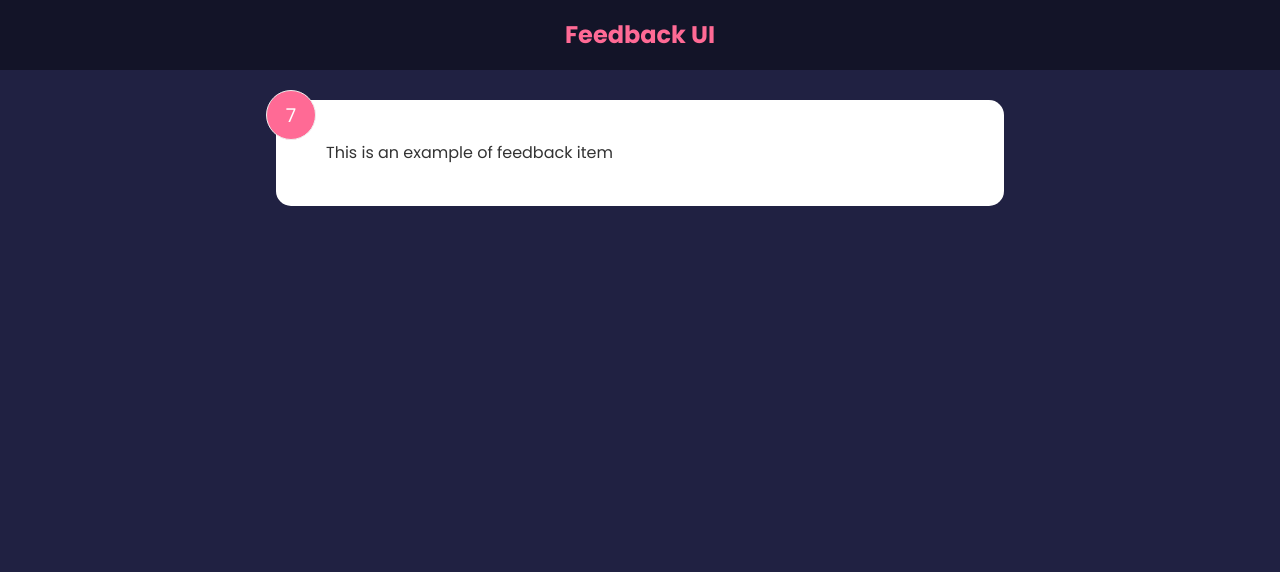
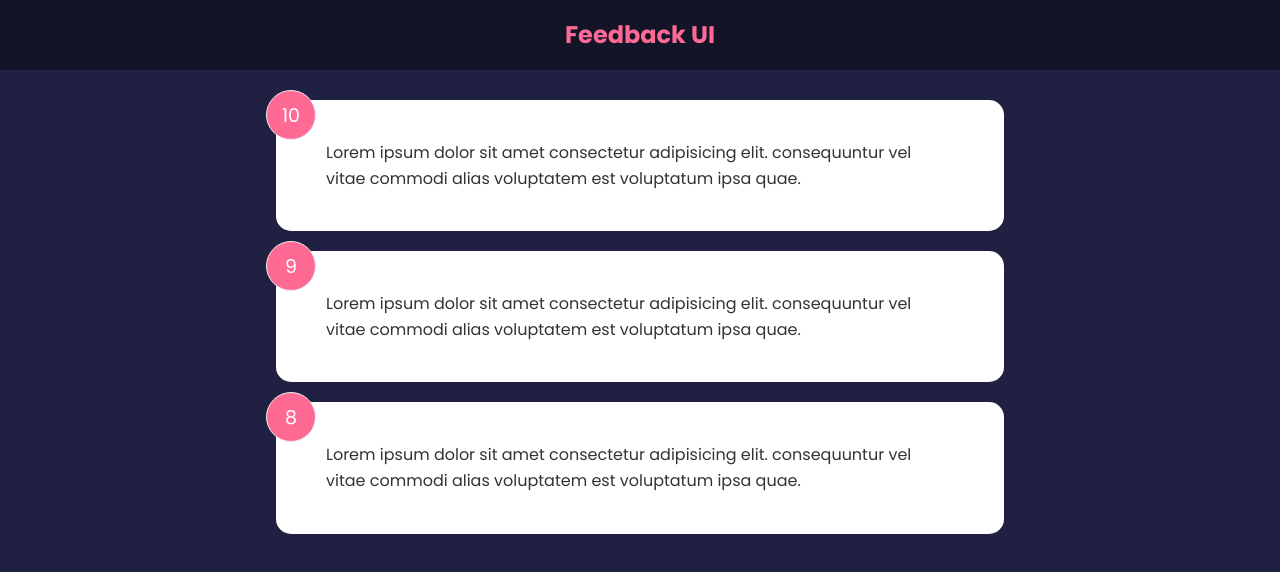
Before and after one commit to sokhengpory/feedback-app, a React (Create React App) app: page / in a window 1280 px wide. Shown: the top 572 px of the page. Built offline with nearby package versions, Linux system fonts and the light colour scheme.

Commit message:
managing globale state

```diff
--- a/src/App.js
+++ b/src/App.js
@@ -1,15 +1,22 @@
+import { useState } from 'react';
+
 import Header from './components/Header';
-import FeedbackItem from './components/FeedbackItem';
+import FeedbackList from './components/FeedbackList';
+import FeedbackData from './data/FeedbackData';
 
 // when we return JSX, it must be only one parent element
 // "<></>"" react fragment use when we don't want any div to wrap the child element
 // class => className, for => htmlFor
 function App() {
+  // manange global state level componenet
+  // first arg is the state's value and the second arg is the function to change the state's value
+  const [feedback, setFeedback] = useState(FeedbackData);
+
   return (
     <>
       <Header />
       <div className="container">
-        <FeedbackItem />
+        <FeedbackList feedback={feedback} />
       </div>
     </>
   );
--- a/src/components/FeedbackItem.jsx
+++ b/src/components/FeedbackItem.jsx
@@ -1,17 +1,16 @@
-import { useState } from 'react';
+import PropTypes from 'prop-types';
 
-function FeedbackItem() {
-  // manage app level component state
-  // first arg is the state's value and the second arg is the function to change the state's value
-  const [rating, setRating] = useState(7);
-  const [text, setText] = useState('This is an example of feedback item');
-
+function FeedbackItem({ item }) {
   return (
     <div className="card">
-      <div className="num-display">{rating}</div>
-      <div className="text-display">{text}</div>
+      <div className="num-display">{item.rating}</div>
+      <div className="text-display">{item.text}</div>
     </div>
   );
 }
 
+FeedbackItem.propTypes = {
+  item: PropTypes.object,
+};
+
 export default FeedbackItem;
--- /dev/null
+++ b/src/components/FeedbackList.jsx
@@ -0,0 +1,24 @@
+import PropTypes from 'prop-types';
+
+import FeedbackItem from './FeedbackItem';
+
+function FeedbackList({ feedback }) {
+  // check if for feedback
+  if (!feedback || feedback.length === 0) {
+    return <p>No feedback yet.</p>;
+  }
+
+  return (
+    <div className="feedback-list">
+      {feedback.map((item) => {
+        return <FeedbackItem key={item.id} item={item} />;
+      })}
+    </div>
+  );
+}
+
+FeedbackList.propTypes = {
+  feedback: PropTypes.array,
+};
+
+export default FeedbackList;
--- /dev/null
+++ b/src/data/FeedbackData.js
@@ -0,0 +1,19 @@
+const FeedbackData = [
+  {
+    id: 1,
+    rating: 10,
+    text: 'Lorem ipsum dolor sit amet consectetur adipisicing elit. consequuntur vel vitae commodi alias voluptatem est voluptatum ipsa quae.',
+  },
+  {
+    id: 2,
+    rating: 9,
+    text: 'Lorem ipsum dolor sit amet consectetur adipisicing elit. consequuntur vel vitae commodi alias voluptatem est voluptatum ipsa quae.',
+  },
+  {
+    id: 3,
+    rating: 8,
+    text: 'Lorem ipsum dolor sit amet consectetur adipisicing elit. consequuntur vel vitae commodi alias voluptatem est voluptatum ipsa quae.',
+  },
+];
+
+export default FeedbackData;
```
